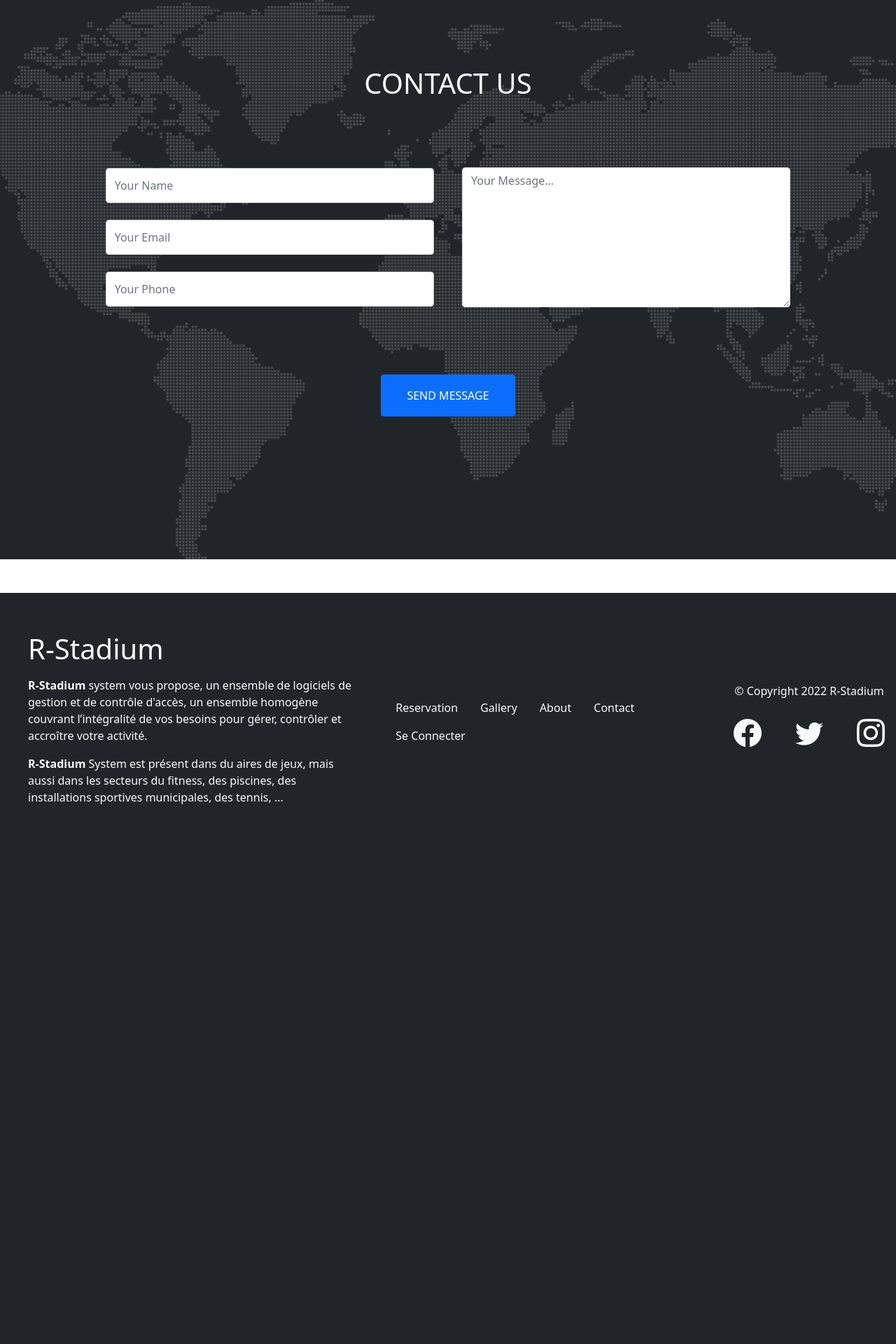
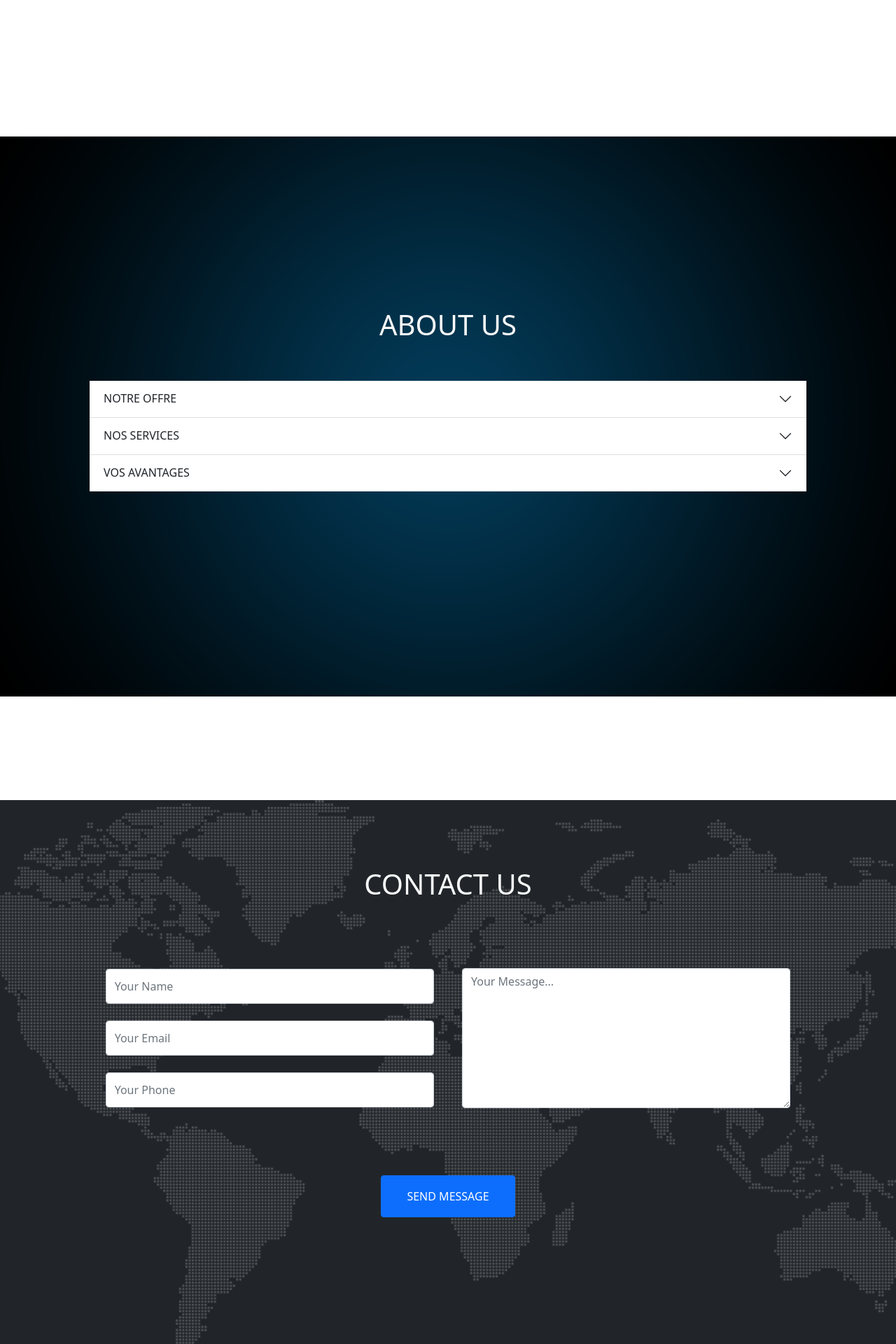
Before and after one commit to kerkazou/r_stadium, a PHP site: page / in a window 1280 px wide. Shown: the part 1697-3617 px from the top of the page at 70% size. Before the commit the page ends 2846 px from the top, so only its background shows below. Run offline with PHP 8.4, Linux system fonts and the light colour scheme; some libraries are stand-ins or nearby versions.

Commit message:
ABOUT US

```diff
--- a/css/styles.css
+++ b/css/styles.css
@@ -7,13 +7,11 @@
   --color-green-dark: #22C55E;
   --color-blue: #3B82F6;
 }
-
 body {
   margin: 0;
   padding: 0;
   box-sizing: border-box;
 }
-
 #page_top{
   width: 100%;
   height: 100vh;
@@ -22,7 +20,6 @@ body {
   background-position: center;
   background-size: cover;
 }
-
 select{
   padding-left: 10px;
   border-radius: 8px;
@@ -30,11 +27,51 @@ select{
   height: 50px;
 }
 
+.espace{
+  height: 100px;
+}
+
+/* About */
+#about{
+  width: 100%;
+  height: 100vh;
+  background-image: url(../assets/contact.gif);
+  background-attachment: fixed;
+  background-position: center;
+  background-size: cover;
+  display: flex;
+  flex-direction: column;
+  justify-content: center;
+  align-items: center;
+}
+#about .accordion{
+  width: 80%;
+}
+#about .accordion-body{
+  display: flex;
+  justify-content: space-between;
+  align-items: center;
+}
+#about .card{
+  width: 32%;
+  min-height: 400px;
+  max-height: 400px;
+}
+#about p{
+  color: var(--color-dark);
+}
+#about .icon{
+  height: 20vh;
+  display: flex;
+  justify-content: center;
+  align-items: center;
+}
+#about .icon i{
+  font-size: 100px;
+  color: var(--color-green-dark);
+}
 
 /* Gallery */
-.slide{
-  width: 100%;
-}
 #img_slide{
   width: 100%;
   overflow: hidden;
--- a/index.html
+++ b/index.html
@@ -9,6 +9,8 @@
     <script src="https://cdn.jsdelivr.net/npm/bootstrap@5.0.2/dist/js/bootstrap.bundle.min.js" integrity="sha384-MrcW6ZMFYlzcLA8Nl+NtUVF0sA7MsXsP1UyJoMp4YLEuNSfAP+JcXn/tWtIaxVXM" crossorigin="anonymous"></script>
     <!-- icons bootstrap -->
     <link rel="stylesheet" href="https://cdn.jsdelivr.net/npm/bootstrap-icons@1.8.3/font/bootstrap-icons.css">
+    <!-- icons font-awesome -->
+    <link rel="stylesheet" href="https://cdnjs.cloudflare.com/ajax/libs/font-awesome/6.1.1/css/all.min.css" integrity="sha512-KfkfwYDsLkIlwQp6LFnl8zNdLGxu9YAA1QvwINks4PhcElQSvqcyVLLD9aMhXd13uQjoXtEKNosOWaZqXgel0g==" crossorigin="anonymous" referrerpolicy="no-referrer" />
     <link rel="stylesheet" href="css/styles.css">
     <title>R-Stadium</title>
 </head>
@@ -54,14 +56,18 @@
         </div>
     </div>
 
+    <div class="espace"></div>
+
     <!-- Reservation -->
-    <div class="row mx-2 mt-5" id="reservation">
+    <div class="row mx-2" id="reservation">
         <h1 class="text-center">reservation</h1>
     </div>
 
+    <div class="espace"></div>
+
     <!-- Gallery -->
-    <div class="row mx-2 mt-5" id="gallery">
-        <div class="h1 text-center text-uppercase my-5">gallery</div>
+    <div class="row mx-2 mt-5 py-5" id="gallery">
+        <div class="h1 text-center text-uppercase my-5">Gallery</div>
         <div id="carouselExampleFade" class="carousel slide carousel-fade" data-bs-ride="carousel">
             <div class="carousel-inner" id="img_slide">
                 <div class="carousel-item d-flex justify-content-center align-items-center gap-5 active">
@@ -87,15 +93,204 @@
                 <span class="carousel-control-next-icon" aria-hidden="true"></span>
             </button>
         </div>
-        </div>
+    </div>
+
+    <div class="espace"></div>
 
     <!-- About -->
-    <div class="row mx-2 mt-5" id="about">
-        <div class="h1 text-center text-uppercase mt-5">about</div>
+    <div class="mt-5 py-5" id="about">
+        <div class="h1 text-center text-uppercase text-light">About Us</div>
+        <div class="accordion accordion-flush my-5" id="accordionFlushExample">
+            <div class="accordion-item">
+              <h2 class="accordion-header" id="flush-headingOne">
+                <button class="accordion-button collapsed" type="button" data-bs-toggle="collapse" data-bs-target="#flush-collapseOne" aria-expanded="false" aria-controls="flush-collapseOne">
+                    NOTRE OFFRE
+                </button>
+              </h2>
+              <div id="flush-collapseOne" class="accordion-collapse collapse" aria-labelledby="flush-headingOne" data-bs-parent="#accordionFlushExample">
+                <div class="accordion-body">
+                    <div class="card col-lg-3 text-center border-0 h-100 shadow-sm">
+                        <div class="icon"><i class="fas fa-street-view"></i></div>
+                        <div class="card-body my-0 my-sm-4 p-2 p-sm-3">
+                            <h5 class="card-title">The largest sports booking website in Morocco :</h5>
+                            <p class="card-text">
+                                R-Staduim lists several sports centers in Morocco. Find the sports activity of your choice in your region :
+                            </p>
+                            <div>
+                                <p class="btn btn-link text-info">Marrackech</p>
+                                <p class="btn btn-link text-info">Youssoufia</p>
+                                <p class="btn btn-link text-info">Safi</p>
+                            </div>
+                        </div>
+                    </div>
+                    <div class="card col-lg-3 text-center border-0 h-100 shadow-sm">
+                        <div class="icon"><i class="fas fa-volleyball-ball"></i></div>
+                        <div class="card-body my-0 my-sm-4 p-2 p-sm-3">
+                            <h5 class="card-title">An unrivaled choice of sports activities :</h5>
+                            <p class="card-text">R-Stadium offers as many sports as possible: from football to bascketball, from tennis.</p>
+                            <div>
+                                <p class="btn btn-link text-info">Football</p>
+                                <p class="btn btn-link text-info">Basketball</p>
+                                <p class="btn btn-link text-info">Tennis</p>
+                                <p class="btn btn-link text-info">Fitness</p>
+                            </div>
+                        </div>
+                    </div>
+                    <div class="card col-lg-3 text-center border-0 h-100 shadow-sm">
+                        <div class="icon"><i class="fa-solid fa-bolt"></i></div>
+                        <div class="card-body my-0 my-sm-4 p-2 p-sm-3">
+                            <h5 class="card-title">Simple & instant online booking :</h5>
+                            <p class="card-text">
+                                Check the availability of your activity in real time and book instantly online, 24/7, without ever moving around or picking up the phone.
+                                Our planning tool allows you to align your calendar with that of your colleagues to organize sports after-works with ease and conviviality.
+                            </p>
+                        </div>
+                    </div>
+                </div>
+              </div>
+            </div>
+            <div class="accordion-item">
+              <h2 class="accordion-header" id="flush-headingTwo">
+                <button class="accordion-button collapsed" type="button" data-bs-toggle="collapse" data-bs-target="#flush-collapseTwo" aria-expanded="false" aria-controls="flush-collapseTwo">
+                    NOS SERVICES
+                </button>
+              </h2>
+              <div id="flush-collapseTwo" class="accordion-collapse collapse" aria-labelledby="flush-headingTwo" data-bs-parent="#accordionFlushExample">
+                <div class="accordion-body">
+                    <div class="card col-lg-3 text-center border-0 h-100 shadow-sm">
+                        <div class="icon"><i class="fas fa-map-marked-alt my-2"></i></div>
+                        <div class="card-body my-0 my-sm-4 p-2 p-sm-3">
+                            <h5 class="card-title">Sports Directory</h5>
+                            <p class="card-text">
+                                Add your club to our directory for free so that our users can discover your infrastructure and services.
+                            </p>
+                        </div>
+                    </div>
+                    <div class="card col-lg-3 text-center border-0 h-100 shadow-sm">
+                        <div class="icon"><i class="fas fa-calendar-check my-2"></i></div>
+                        <div class="card-body my-0 my-sm-4 p-2 p-sm-3">
+                            <h5 class="card-title">Online booking</h5>
+                            <p class="card-text">
+                                Receive reservations 24/7. Athletes can book your services at any time and pay online.
+                            </p>
+                        </div>
+                    </div>
+                    <div class="card col-lg-3 text-center border-0 h-100 shadow-sm">
+                        <div class="icon"><i class="fas fa-drafting-compass my-2"></i></div>
+                        <div class="card-body my-0 my-sm-4 p-2 p-sm-3">
+                            <h5 class="card-title">Management software</h5>
+                            <p class="card-text">
+                                We have developed tools for sports centers to efficiently manage their reservations and resources.
+                            </p>
+                        </div>
+                    </div>
+                </div>
+              </div>
+            </div>
+            <div class="accordion-item">
+              <h2 class="accordion-header" id="flush-headingThree">
+                <button class="accordion-button collapsed" type="button" data-bs-toggle="collapse" data-bs-target="#flush-collapseThree" aria-expanded="false" aria-controls="flush-collapseThree">
+                    VOS AVANTAGES
+                </button>
+              </h2>
+              <div id="flush-collapseThree" class="accordion-collapse collapse" aria-labelledby="flush-headingThree" data-bs-parent="#accordionFlushExample">
+                <div class="accordion-body">
+                    <div class="card col-lg-3 text-center border-0 h-100 shadow-sm">
+                        <div class="icon"><i class="fa-solid fa-bullhorn my-2"></i></div>
+                        <div class="card-body my-0 my-sm-4 p-2 p-sm-3">
+                            <h5 class="card-title">Increase your visibility</h5>
+                            <p class="card-text">
+                                Your land and services will be distributed to a large number of users.
+                            </p>
+                        </div>
+                    </div>
+                    <div class="card col-lg-3 text-center border-0 h-100 shadow-sm">
+                        <div class="icon"><i class="fas fa-coins my-2"></i></div>
+                        <div class="card-body my-0 my-sm-4 p-2 p-sm-3">
+                            <h5 class="card-title">Make your infrastructure profitable</h5>
+                            <p class="card-text">
+                                Optimize your occupancy rate with new customers, eliminating gaps in your schedule, reducing cancellations.
+                            </p>
+                        </div>
+                    </div>
+                    <div class="card col-lg-3 text-center border-0 h-100 shadow-sm">
+                        <div class="icon"><i class="fas fa-hand-holding-usd my-2"></i></div>
+                        <div class="card-body my-0 my-sm-4 p-2 p-sm-3">
+                            <h5 class="card-title">Customer acquisition</h5>
+                            <p class="card-text">
+                                Our mission is to fulfill your infrastructure and reservations through our sales channels and online presence.
+                            </p>
+                        </div>
+                    </div>
+                </div>
+              </div>
+            </div>
+          </div>
+        <!-- <div class="accordion my-5" style="width: 92%; margin-left: 4%;" id="accordionExample">
+            <div class="accordion-item">
+                <h2 class="accordion-header" id="headingOne">
+                    <button class="accordion-button" type="button" data-bs-toggle="collapse" data-bs-target="#collapseOne" aria-expanded="true" aria-controls="collapseOne">
+                        NOTRE OFFRE
+                    </button>
+                </h2>
+                <div id="collapseOne" class="accordion-collapse collapse show d-flex justify-content-center gap-5 py-4" aria-labelledby="headingOne" data-bs-parent="#accordionExample">
+                    <div class="card col-lg-3">
+                        <h1>slkfl</h1>
+                        <div class="card-body">
+                            <h5 class="card-title">The largest sports booking website in Morocco :</h5>
+                            <p class="card-text">R-Staduim lists several sports centers in Morocco. Find the sports activity of your choice in your region.</p>
+                        </div>
+                    </div>
+                    <div class="card col-lg-3">
+                        <h1>slkfl</h1>
+                        <div class="card-body">
+                            <h5 class="card-title">An unrivaled choice of sports activities :</h5>
+                            <p class="card-text">R-Stadium offers as many sports as possible: from football to bascketball, from tennis.</p>
+                        </div>
+                    </div>
+                    <div class="card col-lg-3">
+                        <h1>slkfl</h1>
+                        <div class="card-body">
+                            <h5 class="card-title">Simple & instant online booking :</h5>
+                            <p class="card-text">
+                                Check the availability of your activity in real time and book instantly online, 24/7, without ever moving around or picking up the phone.
+                                Our planning tool allows you to align your calendar with that of your colleagues to organize sports after-works with ease and conviviality.
+                            </p>
+                        </div>
+                    </div>
+                </div>
+            </div>
+            <div class="accordion-item">
+              <h2 class="accordion-header" id="headingTwo">
+                <button class="accordion-button collapsed" type="button" data-bs-toggle="collapse" data-bs-target="#collapseTwo" aria-expanded="false" aria-controls="collapseTwo">
+                    NOS SERVICES
+                </button>
+              </h2>
+              <div id="collapseTwo" class="accordion-collapse collapse" aria-labelledby="headingTwo" data-bs-parent="#accordionExample">
+                <div class="accordion-body">
+                    test2
+                </div>
+              </div>
+            </div>
+            <div class="accordion-item">
+              <h2 class="accordion-header" id="headingThree">
+                <button class="accordion-button collapsed" type="button" data-bs-toggle="collapse" data-bs-target="#collapseThree" aria-expanded="false" aria-controls="collapseThree">
+                    VOS AVANTAGES
+                </button>
+              </h2>
+              <div id="collapseThree" class="accordion-collapse collapse" aria-labelledby="headingThree" data-bs-parent="#accordionExample">
+                <div class="accordion-body">
+                    test3
+                </div>
+              </div>
+            </div>
+        </div> -->
     </div>
 
+    <div class="espace"></div>
+
     <!-- Contact -->
-    <div class="mt-5 pt-5" id="contact">
+    <div class="mt-5 py-5" id="contact">
         <div class="h1 text-center text-uppercase text-light mt-5">Contact Us</div>
         <form>
             <div class="row m-5 pt-5 d-flex justify-content-center align-items-center gap-3">
@@ -120,6 +315,9 @@
         </form>
     </div>
 
+    <div class="espace"></div>
+
+    <!-- Footer -->
     <footer class="text-light mt-5 py-5">
         <div class="d-lg-flex justify-content-around align-items-center gap-3">
             <div class="col-lg-5 d-flex flex-column px-4">
@@ -142,10 +340,11 @@
             </div>
             <div class="d-flex flex-column gap-3 text-center">
                 <div>&copy; Copyright 2022 R-Stadium</div>
-                <div class="d-flex text-light justify-content-center gap-3">
+                <div class="d-flex text-light justify-content-center gap-2">
                     <a class="bi bi-facebook nav-link text-light h1"></a>
                     <a class="bi bi-twitter nav-link text-light h1"></a>
                     <a class="bi bi-instagram nav-link text-light h1"></a>
+                    <a class="bi bi-linkedin nav-link text-light h1"></a>
                 </div>
             </div>
         </div>
```
Also changed, not shown: assets/contact.gif (added).
